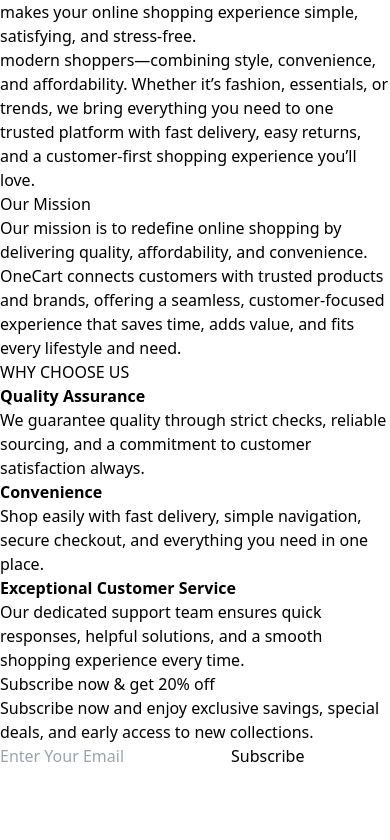
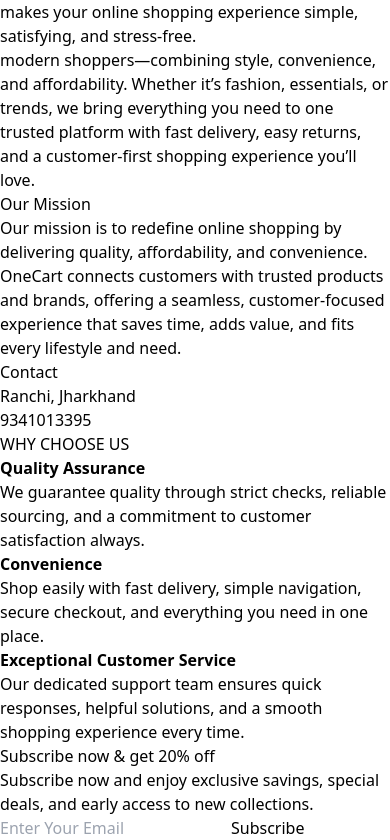
Before and after one commit to AshutoshCoder2024/OneCart, a React (Vite) app in the folder fronted/: page /about in a window 390 px wide. Shown: the part 1156-1996 px from the top of the page. Before the commit the page ends 1924 px from the top, so only its background shows below. Built offline with nearby package versions, Linux system fonts and the light colour scheme; no server answers.

Commit message:
Update contact information in Footer and About components with new phone number and location details.

```diff
--- a/fronted/src/components/Footer.jsx
+++ b/fronted/src/components/Footer.jsx
@@ -33,10 +33,10 @@
                         <p className='text-[19px] md:text-[20px] text-[#1e2223] font-sans '>GET IN TOUCH</p>
 
                     </div>
-                     <ul>
-                         <li className='text-[15px] text-[#1e2223] '>+91-9876543210</li>
+                    <ul>
+                         <li className='text-[15px] text-[#1e2223] '>9341013395</li>
+                        <li className='text-[15px] text-[#1e2223] '>Ranchi, Jharkhand</li>
                         <li className='text-[15px] text-[#1e2223] '>contact@onecart.com</li>
-                        <li className='text-[15px] text-[#1e2223] hidden md:block'>+1-123-456-7890</li>
                         <li className='text-[15px] text-[#1e2223] hidden md:block'>admin@onecart.com</li>
                     </ul>
                 </div>
--- a/fronted/src/pages/About.jsx
+++ b/fronted/src/pages/About.jsx
@@ -23,6 +23,11 @@
           <p className='lg:w-[80%] w-[100%] text-[white] md:text-[16px] text-[13px]'>
             Our mission is to redefine online shopping by delivering quality, affordability, and convenience. OneCart connects customers with trusted products and brands, offering a seamless, customer-focused experience that saves time, adds value, and fits every lifestyle and need.
           </p>
+          <div className='lg:w-[80%] w-[100%] text-[white] md:text-[16px] text-[13px] bg-white/5 border border-white/10 rounded-md p-3'>
+            <p className='font-semibold text-[#bff1f9] mb-1'>Contact</p>
+            <p>Ranchi, Jharkhand</p>
+            <p>9341013395</p>
+          </div>
         </div>
       </div>
       <div className='w-[100%] flex items-center justify-center flex-col gap-[10px]'>
```
